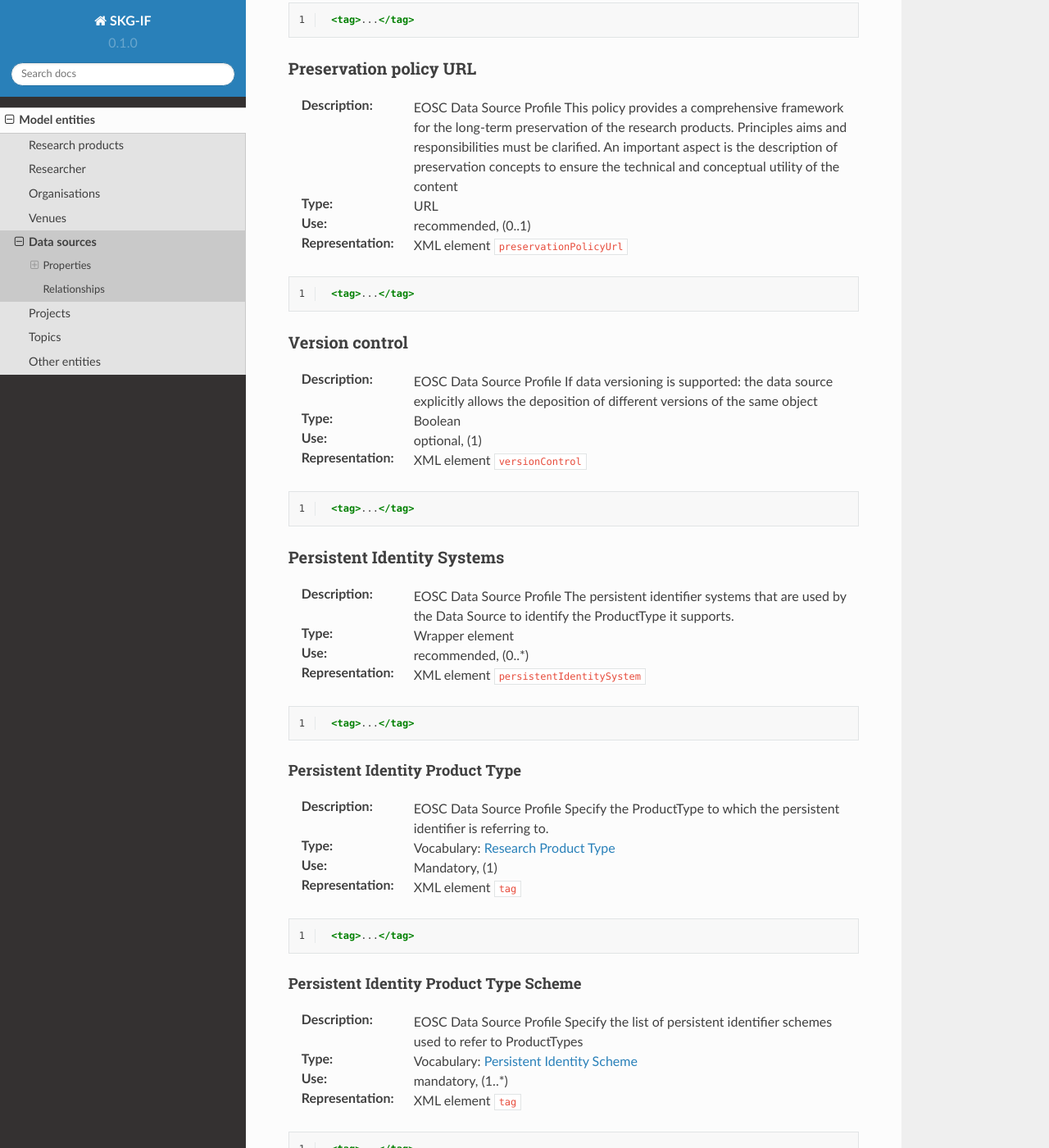
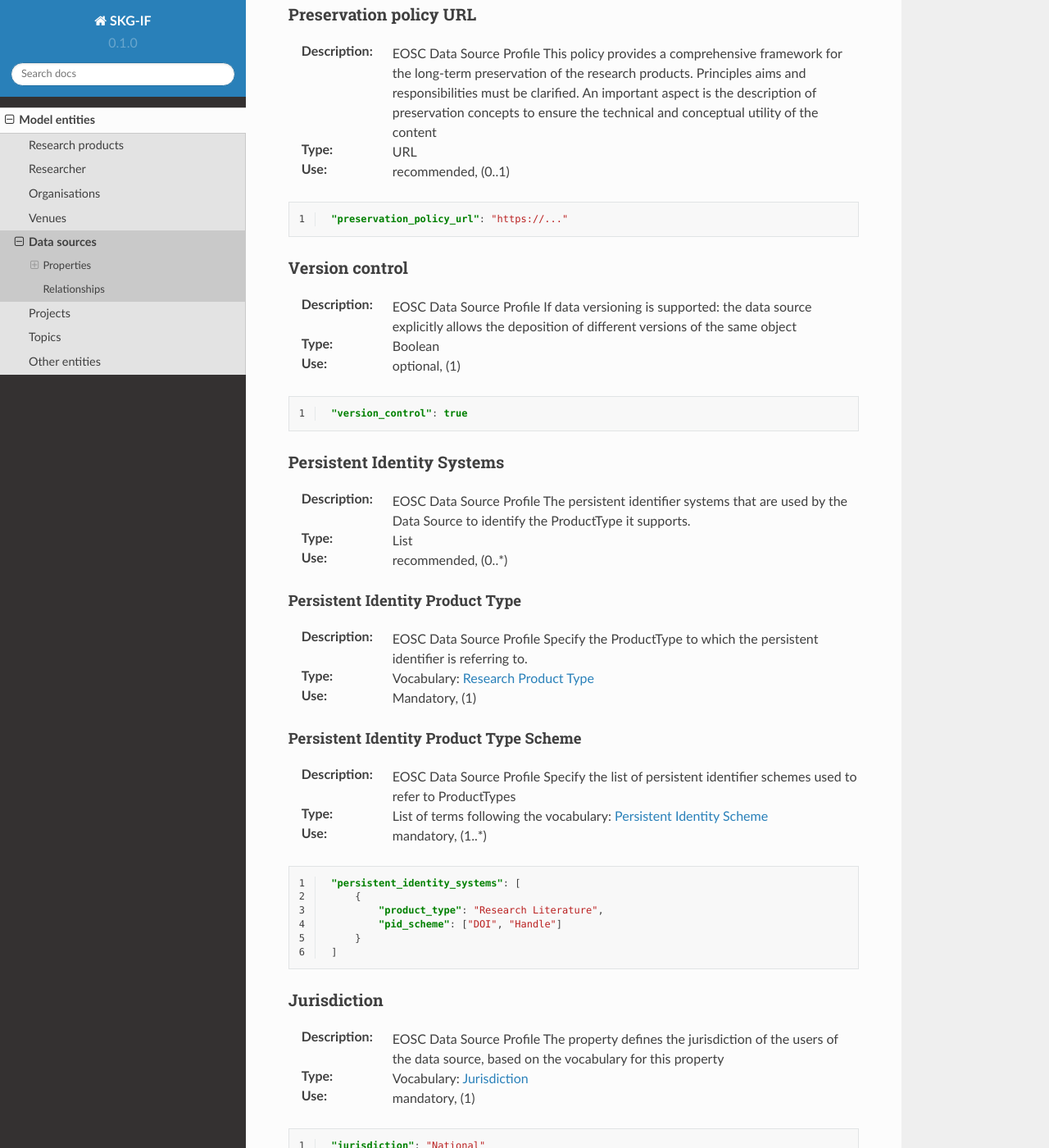
Before and after one commit to andremann/SKG-IF, a Sphinx documentation site: the page built from docs/source/datasources.rst, in a window 1280 px wide and 1400 px high, scrolled down 1944 px. Shown: the whole window at 82% size. Built offline with Sphinx 7.4.7 and the Read the Docs theme 2.0.0, drawn with Linux system fonts in a browser that asks for light colours; some of the changed text lies outside the part shown.

Commit message:
removing xml

```diff
--- a/docs/source/datasources.rst
+++ b/docs/source/datasources.rst
@@ -24,40 +24,41 @@ Local identifier
 :Description: Unique code identifiying the Conference in the OSG (if any, otherwise "stateless identifier").
 :Type: String
 :Use: mandatory, (1)
-:Representation: XML element ``localIdentifier``
 
-.. code-block:: xml
+.. code-block:: json
    :linenos:
 
-    <tag>...</tag>
+    "local_id": "123_local_id"
 
 
 Identifiers
 ----
 :Description: Alternative identifiers.
-:Type: Wrapper element
+:Type: list
 :Use: optional, (1..*)
-:Representation: XML element ``identifiers``
 
 Identifier scheme
 ^^^^^^^^^^^
 :Description: The scheme for the external identifier.
 :Type: String
 :Use: mandatory (1)
-:Representation: XML element ``identifierScheme``
 
 Identifier value
 ^^^^^^^^^
 :Description: The external identifier.
 :Type: String
 :Use: mandatory (1)
-:Representation: XML attribute ``identifierValue``
 
 
-.. code-block:: xml
+.. code-block:: json
    :linenos:
 
-    <tag>...</tag>
+    "identifiers": [
+        {
+            scheme: "",
+            value: ""
+        }
+    ]
 
 
 Name
@@ -65,12 +66,11 @@ Name
 :Description: Name of the data source.
 :Type: String
 :Use: mandatory, (1)
-:Representation: XML element ``name``
 
-.. code-block:: xml
+.. code-block:: json
    :linenos:
 
-    <tag>...</tag>
+    "name": "Zenodo"
 
 
 Submission policy URL
@@ -78,12 +78,11 @@ Submission policy URL
 :Description: EOSC Data Source Profile This policy provides a comprehensive framework for the contribution of research products. Criteria for submitting content to the repository as well as product preparation guidelines can be stated. Concepts for quality assurance may be provided.
 :Type: URL
 :Use: recommended, (0..1)
-:Representation: XML element ``submissionPolicyUrl``
 
-.. code-block:: xml
+.. code-block:: json
    :linenos:
 
-    <tag>...</tag>
+    "submission_policy_url": "https://..."
 
 
 Preservation policy URL
@@ -91,12 +90,11 @@ Preservation policy URL
 :Description: EOSC Data Source Profile This policy provides a comprehensive framework for the long-term preservation of the research products. Principles aims and responsibilities must be clarified. An important aspect is the description of preservation concepts to ensure the technical and conceptual utility of the content
 :Type: URL
 :Use: recommended, (0..1)
-:Representation: XML element ``preservationPolicyUrl``
 
-.. code-block:: xml
+.. code-block:: json
    :linenos:
 
-    <tag>...</tag>
+    "preservation_policy_url": "https://..."
 
 
 Version control
@@ -104,25 +102,18 @@ Version control
 :Description: EOSC Data Source Profile If data versioning is supported: the data source explicitly allows the deposition of different versions of the same object
 :Type: Boolean
 :Use: optional, (1)
-:Representation: XML element ``versionControl``
 
-.. code-block:: xml
+.. code-block:: json
    :linenos:
 
-    <tag>...</tag>
+    "version_control": true
 
 
 Persistent Identity Systems
 ----
 :Description: EOSC Data Source Profile The persistent identifier systems that are used by the Data Source to identify the ProductType it supports.
-:Type: Wrapper element
+:Type: List
 :Use: recommended,	(0..*)
-:Representation: XML element ``persistentIdentitySystem``
-
-.. code-block:: xml
-   :linenos:
-
-    <tag>...</tag>
 
 
 Persistent Identity Product Type
@@ -130,25 +121,23 @@ Persistent Identity Product Type
 :Description: 	EOSC Data Source Profile Specify the ProductType to which the persistent identifier is referring to.
 :Type: Vocabulary: `Research Product Type <https://wiki.eoscfuture.eu/display/PUBLIC/D.+v4.00+EOSC+Data+Source+Profile#D.v4.00EOSCDataSourceProfile-ResearchProductType>`_
 :Use: Mandatory, (1)
-:Representation: XML element ``tag``
-
-.. code-block:: xml
-   :linenos:
-
-    <tag>...</tag>
 
 
 Persistent Identity Product Type Scheme
 ^^^^^^^^^^^^^^^^
 :Description: EOSC Data Source Profile Specify the list of persistent identifier schemes used to refer to ProductTypes
-:Type: Vocabulary: `Persistent Identity Scheme <https://wiki.eoscfuture.eu/display/PUBLIC/D.+v4.00+EOSC+Data+Source+Profile#D.v4.00EOSCDataSourceProfile-PersistentIdentityScheme>`_
+:Type: List of terms following the vocabulary: `Persistent Identity Scheme <https://wiki.eoscfuture.eu/display/PUBLIC/D.+v4.00+EOSC+Data+Source+Profile#D.v4.00EOSCDataSourceProfile-PersistentIdentityScheme>`_
 :Use: mandatory, (1..*)
-:Representation: XML element ``tag``
 
-.. code-block:: xml
+.. code-block:: json
    :linenos:
 
-    <tag>...</tag>
+    "persistent_identity_systems": [
+        {
+            "product_type": "Research Literature",
+            "pid_scheme": ["DOI", "Handle"]
+        }
+    ]
 
 
 Jurisdiction
@@ -156,12 +145,11 @@ Jurisdiction
 :Description: EOSC Data Source Profile The property defines the jurisdiction of the users of the data source, based on the vocabulary for this property
 :Type: Vocabulary: `Jurisdiction <https://wiki.eoscfuture.eu/display/PUBLIC/D.+v4.00+EOSC+Data+Source+Profile#D.v4.00EOSCDataSourceProfile-Jurisdiction>`_
 :Use: mandatory, (1)
-:Representation: XML element ``tag``
 
-.. code-block:: xml
+.. code-block:: json
    :linenos:
 
-    <tag>...</tag>
+    "jurisdiction": "National"
 
 
 Data Source Classification
@@ -169,25 +157,23 @@ Data Source Classification
 :Description: EOSC Data Source Profile The specific type of the data source based on the vocabulary defined for this property.
 :Type: Vocabulary: `Data Source Classification <https://wiki.eoscfuture.eu/display/PUBLIC/D.+v4.00+EOSC+Data+Source+Profile#D.v4.00EOSCDataSourceProfile-DataSourceClassification>`_
 :Use: mandatory, (1)
-:Representation: XML element ``tag``
 
-.. code-block:: xml
+.. code-block:: json
    :linenos:
 
-    <tag>...</tag>
+    "data_source_classification": "Journal Archive"
 
 
 Research Product Types
 ----
 :Description: The types of OpenAIRE entities managed by the data source, based on the vocabulary for this property
-:Type: Vocabulary: `Research Product Type <https://wiki.eoscfuture.eu/display/PUBLIC/D.+v4.00+EOSC+Data+Source+Profile#D.v4.00EOSCDataSourceProfile-ResearchProductType>`_
+:Type: List of vocabulary terms: `Research Product Type <https://wiki.eoscfuture.eu/display/PUBLIC/D.+v4.00+EOSC+Data+Source+Profile#D.v4.00EOSCDataSourceProfile-ResearchProductType>`_
 :Use: mandatory, (1..*)
-:Representation: XML element ``tag``
 
-.. code-block:: xml
+.. code-block:: json
    :linenos:
 
-    <tag>...</tag>
+    "research_product_type": []
 
 
 Thematic
@@ -195,77 +181,61 @@ Thematic
 :Description: EOSC Data Source Profile Boolean value specifying if the data source is dedicated to a given discipline or is instead discipline agnostic
 :Type: Boolean
 :Use: mandatory, (1)
-:Representation: XML element ``thematic``
 
-.. code-block:: xml
+.. code-block:: json
    :linenos:
 
-    <tag>...</tag>
+    "thematic": false
 
 
 Research Product Licensing
 ----
 :Description: EOSC Data Source Profile Licenses under which the research products contained within the data sources can be made available. Repositories can allow a license to be defined for each research product, while for scientific databases the database is typically provided under a single license.
-:Type: Wrapper element
+:Type: List
 :Use: recommended, (0..*)
-:Representation: XML element ``tag``
-
-.. code-block:: xml
-   :linenos:
-
-    <tag>...</tag>
 
 
 Research Product License Name
-----
+^^^^^^^
 :Description:
 :Type: String
 :Use: mandatory, (1)
-:Representation: XML element ``tag``
-
-.. code-block:: xml
-   :linenos:
-
-    <tag>...</tag>
 
 
 Research Product License URL
-----
+^^^^^^^^^
 :Description:
 :Type: URL
 :Use: mandatory, (1)
-:Representation: XML element ``tag``
 
-.. code-block:: xml
+.. code-block:: json
    :linenos:
 
-    <tag>...</tag>
+    "research_product_license": [
+        {
+            "name": "..."
+            "url": "https://..."
+        }
+    ]
 
 
 Research Product Access Policy
 ----
 :Description:
-:Type: Vocabulary: `COAR Access Rights 1.0 <https://vocabularies.coar-repositories.org/access_rights/>`_
+:Type: List of terms following vocabulary: `COAR Access Rights 1.0 <https://vocabularies.coar-repositories.org/access_rights/>`_
 :Use: recommended,	(0..*)
-:Representation: XML element ``tag``
 
-.. code-block:: xml
+.. code-block:: json
    :linenos:
 
-    <tag>...</tag>
+    "research_product_access_policy": ["open access"]
 
 
 Research Product Metadata Licensing
 ----
 :Description: "EOSC Data Source Profile Metadata Policy for information describing items in the repository: Access and re-use of metadata"
-:Type: Wrapper element
+:Type: List
 :Use: recommended, (0..1)
-:Representation: XML element ``tag``
-
-.. code-block:: xml
-   :linenos:
-
-    <tag>...</tag>
 
 
 Research Product Metadata License Name
@@ -273,12 +243,6 @@ Research Product Metadata License Name
 :Description:
 :Type: String
 :Use: mandatory, (1)
-:Representation: XML element ``tag``
-
-.. code-block:: xml
-   :linenos:
-
-    <tag>...</tag>
 
 
 Research Product Metadata License URL
@@ -286,25 +250,28 @@ Research Product Metadata License URL
 :Description:
 :Type: URL
 :Use: mandatory, (1)
-:Representation: XML element ``tag``
 
-.. code-block:: xml
+.. code-block:: json
    :linenos:
 
-    <tag>...</tag>
+    "research_product_metadata_license": [
+        {
+            "name": "..."
+            "url": "https://..."
+        }
+    ]
 
 
 Research Product Metadata Access Policy
 ----
 :Description:
-:Type: Vocabulary: `COAR Access Rights 1.0 <https://vocabularies.coar-repositories.org/access_rights/>`_
+:Type: List of terms following vocabulary: `COAR Access Rights 1.0 <https://vocabularies.coar-repositories.org/access_rights/>`_
 :Use: recommended, (0..*)
-:Representation: XML element ``tag``
 
-.. code-block:: xml
+.. code-block:: json
    :linenos:
 
-    <tag>...</tag>
+    "research_product_metadata_access_policy": ["open access"]
 
 
 
```
Also changed, not shown: docs/source/products.rst (+56 -60 lines).
